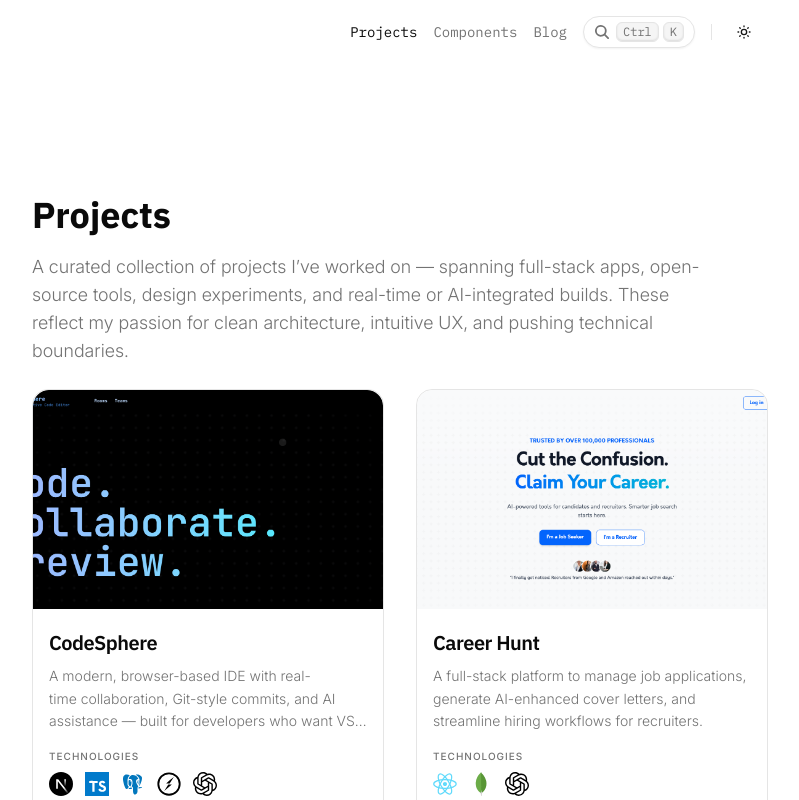
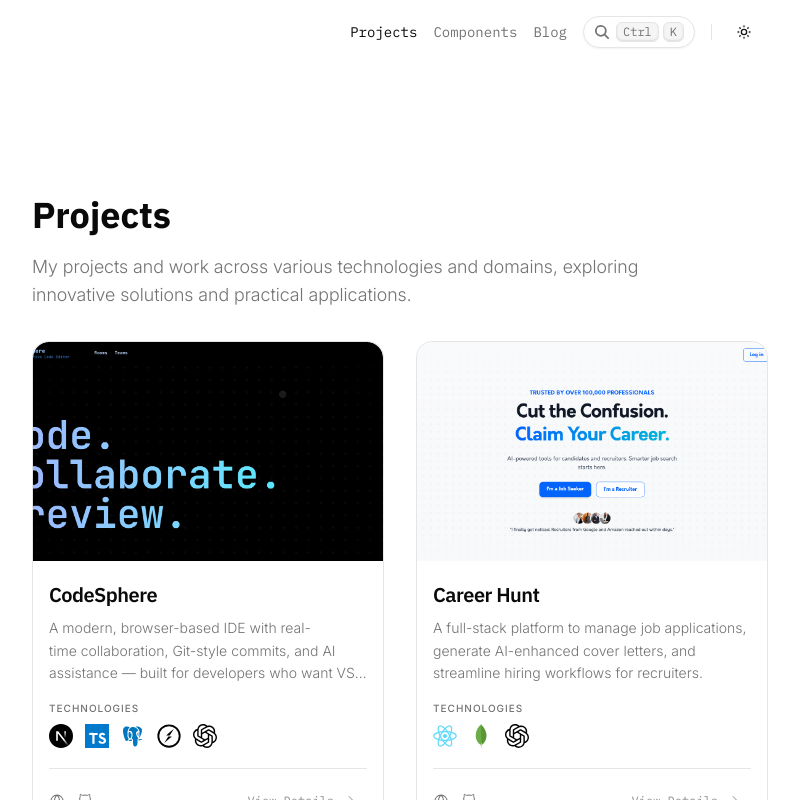
Before and after one commit to Sagar141005/sagarsaini.com, a Next.js app: page /projects in a window 1280 px wide. Shown: the top 800 px of the page, without its empty margins (240-1039 px from the left). Built offline with nearby package versions, Linux system fonts and the light colour scheme.

Commit message:
refactor: structure /projects page with reusable components

```diff
--- a/src/app/(site)/projects/page.tsx
+++ b/src/app/(site)/projects/page.tsx
@@ -4,24 +4,20 @@ import UpcomingProject from "@/components/project/UpcomingProject";
 import ContentHeader from "@/components/common/ContentHeader";
 import projects from "@/data/projects";
 import { UPCOMING_DATA } from "@/data/upcomingProjects";
+import Container from "@/components/common/Container";
 
 const page = () => {
   return (
-    <div className="w-full max-w-3xl mx-auto px-4 pt-16 bg-white dark:bg-[#09090B]">
-      <section className="mb-16 space-y-6">
-        <ContentHeader
-          heading="Projects"
-          subHeading="A curated collection of projects I’ve worked on — spanning full-stack
-          apps, open-source tools, design experiments, and real-time or
-          AI-integrated builds. These reflect my passion for clean architecture,
-          intuitive UX, and pushing technical boundaries."
-          size="lg"
-        />
-        <ProjectList projects={projects} />
-      </section>
+    <Container className="py-16 space-y-8">
+      <ContentHeader
+        heading="Projects"
+        subHeading="My projects and work across various technologies and domains, exploring innovative solutions and practical applications."
+        size="lg"
+      />
+      <ProjectList projects={projects} showAll />
 
       <UpcomingProject projects={UPCOMING_DATA} />
-    </div>
+    </Container>
   );
 };
 
```
